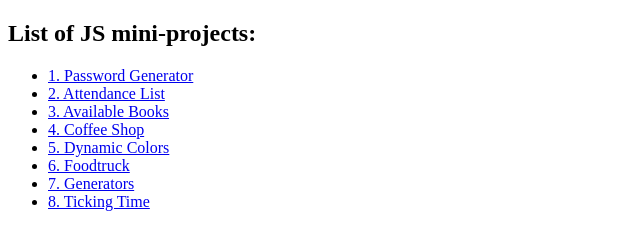
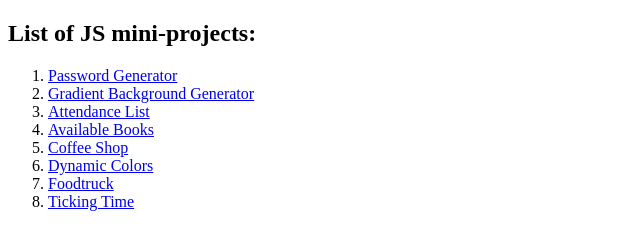
Before and after one commit to samergain/js-challenges, a plain HTML site: page index.html in a window 1280 px wide. Shown: the whole page, without its empty margins (0-640 px from the left). Drawn offline with Linux system fonts and the light colour scheme.

Commit message:
updating the index

```diff
--- a/index.html
+++ b/index.html
@@ -8,31 +8,32 @@
 </head>
 <body>
     <h2>List of JS mini-projects:</h2>
-    <ul>
+    <ol>
         <li>
-            <a href="./pw-generator/pw-generator.html">1. Password Generator</a>
+            <a href="./pw-generator/pw-generator.html">Password Generator</a>
         </li>
         <li>
-            <a href="./attendance.js">2. Attendance List</a>
+            <a href="./bg-generator.html">Gradient Background Generator</a>
         </li>
         <li>
-            <a href="./available-books.js">3. Available Books</a>
+            <a href="./attendance.js">Attendance List</a>
         </li>
         <li>
-            <a href="./coffee-shop.js">4. Coffee Shop</a>
+            <a href="./available-books.js">Available Books</a>
         </li>
         <li>
-            <a href="./dynamic-colors.html">5. Dynamic Colors</a>
+            <a href="./coffee-shop.js">Coffee Shop</a>
         </li>
         <li>
-            <a href="./foodtruck.html">6. Foodtruck</a>
+            <a href="./dynamic-colors.html">Dynamic Colors</a>
         </li>
         <li>
-            <a href="./generators.html">7. Generators</a>
+            <a href="./foodtruck.html">Foodtruck</a>
         </li>
+
         <li>
-            <a href="./ticking-time.html">8. Ticking Time</a>
+            <a href="./ticking-time.html">Ticking Time</a>
         </li>
-    </ul>
+    </ol>
 </body>
 </html>
```
Also changed, not shown: bg-generator.html (+2 -2 lines).
